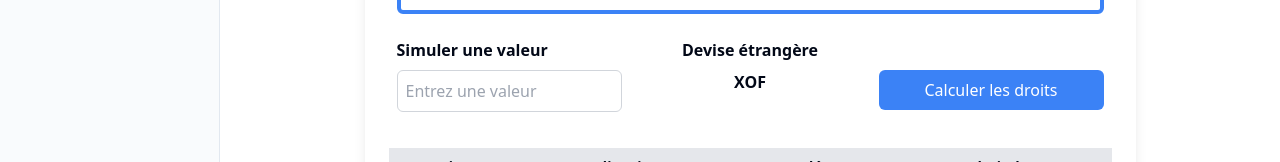
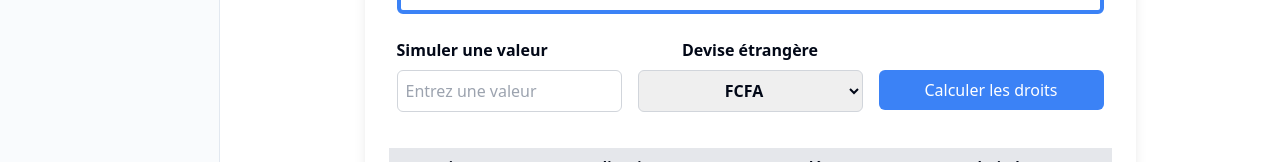
Before and after one commit to marinoff-dev/Taux_Cumule, a React (Vite) app: page /calcul_taux/cedeao in a window 1280 px wide. Shown: the part 428-590 px from the top of the page. Built offline with nearby package versions, Linux system fonts and the light colour scheme; no server answers.

Commit message:
Complement des devises dans Cedeao et Uemoa

```diff
--- a/src/features/tarifs/components/CedeaoForm.tsx
+++ b/src/features/tarifs/components/CedeaoForm.tsx
@@ -63,7 +63,12 @@ function TarifSearch() {
   const { data: tauxData , isError} = useGetTauxCedeaoByNomenclatureQuery(value !== undefined ? value : 0);
   const { data: tauxLineaireData } = useGetTauxLineaireByNomenclatureQuery(value !== undefined ? value : 0);
 
+  // initialisé l'etat qui stock la devise
+const [selectedCurrency, setSelectedCurrency] = useState<string>('XOF');
 
+const handleCurrencyChange = (event: React.ChangeEvent<HTMLSelectElement>) => {
+	setSelectedCurrency(event.target.value);
+};
 
   //console.log(useGetTarifswByNomenclatureQuery(value !== undefined ? value : 11111123))
 
@@ -321,7 +326,28 @@ function TarifSearch() {
 					</div>
 					<div className="flex flex-col space-y-2">
 						<label htmlFor="simulateValue" className="font-semibold text-center">Devise étrangère</label>
-						<h3 className="text-black-400 font-bold text-center">XOF</h3>
+						<select
+							id="currency"
+							value={selectedCurrency}
+							onChange={handleCurrencyChange}
+							className="text-black-400 font-bold text-center border border-gray-300 rounded-md p-2"						>
+							<option value="XOF">FCFA</option>
+							<option value="EUR">EURO</option>
+							<option value="USD">Dollar us</option>
+							<option value="GBP">Livre sterling</option>
+							<option value="JPY">Yen japonais</option>
+							<option value="CHF">Franc suisse</option>
+							<option value="CAD">Dollar canadien</option>
+							<option value="CNY">Yuan chinois</option>
+							<option value="INR">Roupie Indienne</option>
+							<option value="DTS">DTS du FMI</option>
+							<option value="NGN">Naira</option>
+							<option value="GHS">Cedi ghaneen</option>
+							<option value="GMD">Dalasi gambien</option>
+							<option value="GNF">Franc guineen</option>
+							<option value="PHP">Peso Philippin</option>
+							{/* Ajoutez d'autres devises selon vos besoins */}
+						</select>
 					</div>
 					<div className="flex flex-col space-y-2">
 						<button
--- a/src/features/tarifs/components/GrapheBar.tsx
+++ b/src/features/tarifs/components/GrapheBar.tsx
@@ -4,22 +4,22 @@ import { BarChart, Bar, XAxis, YAxis, Tooltip, CartesianGrid } from 'recharts';
 
 interface DataItem {
   name: string;
-  ventes: number;
+  vistes: number;
 }
 
 const data: DataItem[] = [
-  { name: 'Jan', ventes: 30 },
-  { name: 'Feb', ventes: 20 },
-  { name: 'Mar', ventes: 50 },
-  { name: 'Avril', ventes: 40 },
-  { name: 'Mai', ventes: 60 },
-  { name: 'Juin', ventes: 30 },
-  { name: 'Juil', ventes: 20 },
-  { name: 'Aout', ventes: 50 },
-  { name: 'Sept', ventes: 40 },
-  { name: 'Oct', ventes: 60 },
-  { name: 'Nov', ventes: 40 },
-  { name: 'Dec', ventes: 60 },
+  { name: 'Jan', vistes: 30 },
+  { name: 'Feb', vistes: 20 },
+  { name: 'Mar', vistes: 50 },
+  { name: 'Avril', vistes: 40 },
+  { name: 'Mai', vistes: 60 },
+  { name: 'Juin', vistes: 30 },
+  { name: 'Juil', vistes: 20 },
+  { name: 'Aout', vistes: 50 },
+  { name: 'Sept', vistes: 40 },
+  { name: 'Oct', vistes: 60 },
+  { name: 'Nov', vistes: 40 },
+  { name: 'Dec', vistes: 60 },
 
 ];
 
@@ -32,7 +32,7 @@ const MyBarChart: React.FC = () => {
         <XAxis dataKey="name" />
         <YAxis />
         <Tooltip />
-        <Bar dataKey="ventes" fill="#2c94f5"/>
+        <Bar dataKey="vistes" fill="#2c94f5"/>
       </BarChart>
     </div>
   );
--- a/src/features/tarifs/components/TarifSearch.tsx
+++ b/src/features/tarifs/components/TarifSearch.tsx
@@ -225,7 +225,7 @@ const handleCurrencyChange = (event: React.ChangeEvent<HTMLSelectElement>) => {
     } else {
         console.log('Le checkbox n\'est pas coché');
     }
-}*/
+	}*/
 
   //metre a jour la valeur entrer dans le input pour calculer le montant
 
--- a/src/features/tarifs/components/UemoaForm.tsx
+++ b/src/features/tarifs/components/UemoaForm.tsx
@@ -65,7 +65,12 @@ function UemoaForm() {
 	const { data: tauxLineaireData } = useGetTauxLineaireByNomenclatureQuery(value !== undefined ? value : 0);
 	const [isChecked, setIsChecked] = useState(false);
 
+	// initialisé l'etat qui stock la devise
+	const [selectedCurrency, setSelectedCurrency] = useState<string>('XOF');
 
+	const handleCurrencyChange = (event: React.ChangeEvent<HTMLSelectElement>) => {
+		setSelectedCurrency(event.target.value);
+	}
 	//console.log(useGetTarifswByNomenclatureQuery(value !== undefined ? value : 11111123))
 
 	const handleCheckboxChange = (e: ChangeEvent<HTMLInputElement>) => {
@@ -331,7 +336,28 @@ function UemoaForm() {
 					</div>
 					<div className="flex flex-col space-y-2">
 						<label htmlFor="simulateValue" className="font-semibold text-center">Devise étrangère</label>
-						<h3 className="text-black-400 font-bold text-center">XOF</h3>
+						<select
+							id="currency"
+							value={selectedCurrency}
+							onChange={handleCurrencyChange}
+							className="text-black-400 font-bold text-center border border-gray-300 rounded-md p-2"						>
+							<option value="XOF">FCFA</option>
+							<option value="EUR">EURO</option>
+							<option value="USD">Dollar us</option>
+							<option value="GBP">Livre sterling</option>
+							<option value="JPY">Yen japonais</option>
+							<option value="CHF">Franc suisse</option>
+							<option value="CAD">Dollar canadien</option>
+							<option value="CNY">Yuan chinois</option>
+							<option value="INR">Roupie Indienne</option>
+							<option value="DTS">DTS du FMI</option>
+							<option value="NGN">Naira</option>
+							<option value="GHS">Cedi ghaneen</option>
+							<option value="GMD">Dalasi gambien</option>
+							<option value="GNF">Franc guineen</option>
+							<option value="PHP">Peso Philippin</option>
+							{/* Ajoutez d'autres devises selon vos besoins */}
+						</select>
 					</div>
 					<div className="flex flex-col space-y-2">
 						<button
```
